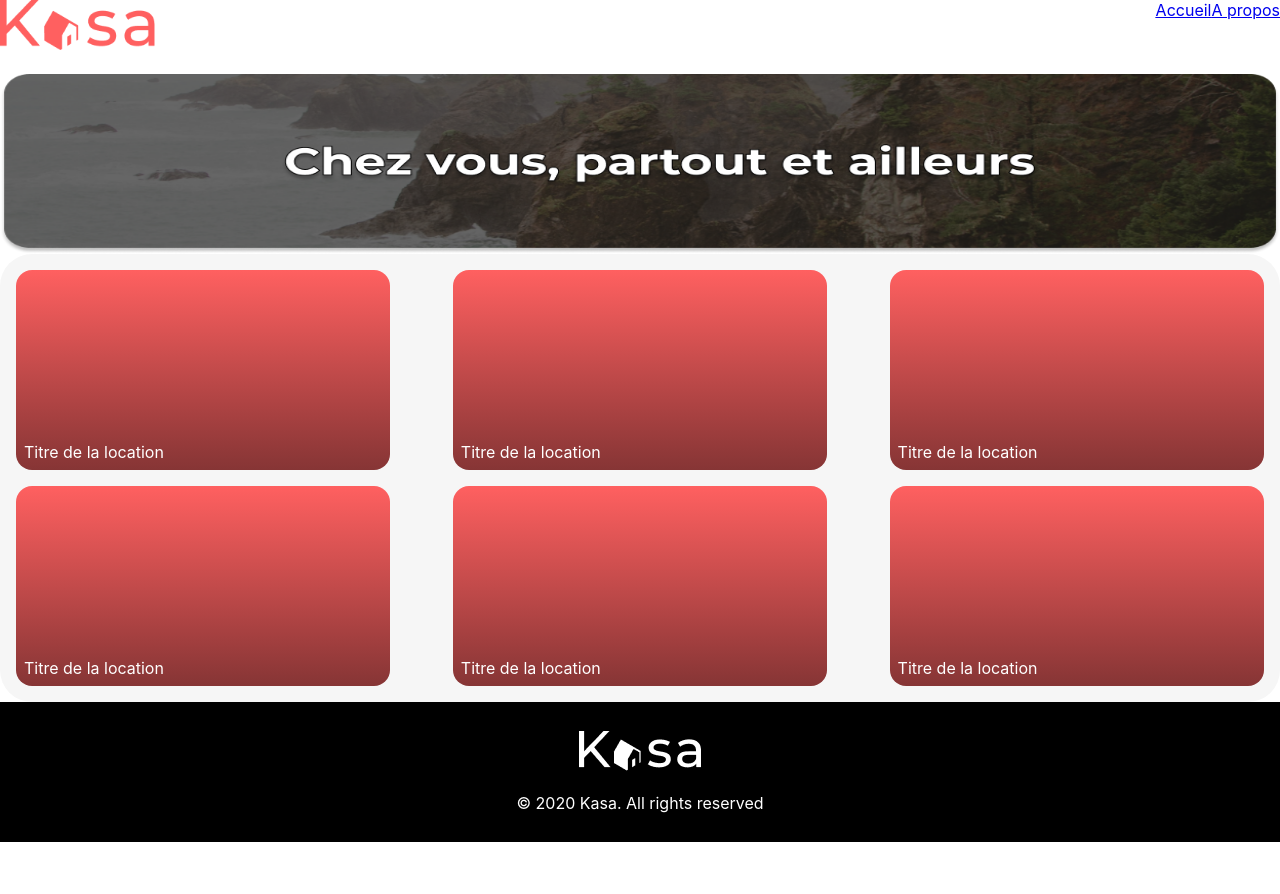
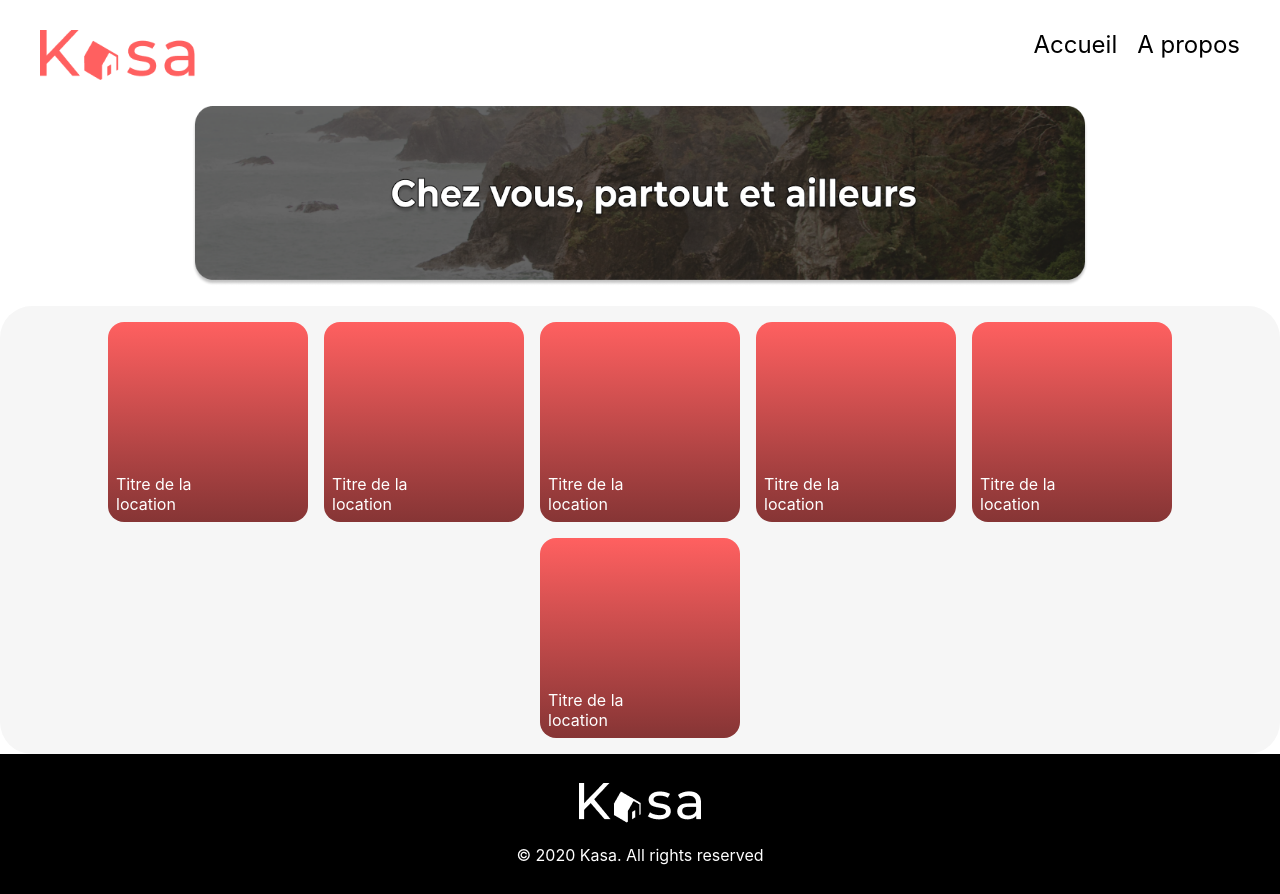
Before and after one commit to LabatiJulien/kasa, a React (Create React App) app: page / in a window 1280 px wide. Before the commit the page ends 842 px from the top, so only its background shows below. Built offline with nearby package versions, Linux system fonts and the light colour scheme.

Commit message:
Build page 404+Ajustement mise en page accueil

```diff
--- a/src/App.css
+++ b/src/App.css
@@ -2,16 +2,23 @@
 .navbar-brand-custom {
   display: flex;
   justify-content: space-between;
+  text-decoration: none;
+  font-size: 24px;
+  font-weight: medium;
+  margin-top: 30px;
+  margin-left: 40px;
+  margin-right: 40px;
 }
 
 .menu-items {
   display: flex;
 }
 
-.menu-item {
+.menu-item  {
   margin-right: 50px;
   color: black;
   font-family: 'Montserrat', sans-serif;
   font-size: 20px;
   margin-top: 20px;
+
 }
--- a/src/App.jsx
+++ b/src/App.jsx
@@ -17,10 +17,11 @@ function App() {
                 alt="Logo Kasa"
               />
             </div>
-            <div className="menu-items">
-            <Link to={`/flat`} >Accueil</Link>
-            <Link to={`/about`}>A propos</Link>
-            </div>
+            <div className="menu-items" style={{ display: 'flex', gap: '20px'}}>
+            <Link to={`/flat`} style={{ color: 'black', textDecoration: 'none', fontSize: '24px' }}>Accueil</Link>
+  <Link to={`/about`} style={{ color: 'black', textDecoration: 'none', fontSize: '24px' }}>A propos</Link>
+</div>
+
           </Navbar.Brand>
         </Container>
       </Navbar>
--- a/src/components/Apartement.css
+++ b/src/components/Apartement.css
@@ -6,6 +6,7 @@
     align-items: end;
     min-width: 200px;
     min-height: 200px;
+
 }
 @media screen and (width <= 768px) {
     .apartement {
@@ -18,4 +19,5 @@ width: 50%;
 margin-inline-start: 0.5rem;
 margin-block-end: 0.5rem;
 color: white;
+
 }
--- a/src/components/ApartementGrid.css
+++ b/src/components/ApartementGrid.css
@@ -6,7 +6,7 @@
     flex-wrap: wrap;
     gap: 1rem;
     padding: 1rem;
-    justify-content:space-between ;
+    justify-content:center ;
 }
 
 @media screen and (width <=768px) {
--- a/src/components/Apartements.jsx
+++ b/src/components/Apartements.jsx
@@ -1,10 +1,14 @@
 import React from 'react'
 import './Apartement.css'
+import {Link } from "react-router-dom";
+
 function Apartements() {
   return (
+    <Link to={`/flat`} style={{textDecoration: 'none'}}>
     <div className='apartement'>
      <div className='apartementSubtitle'>Titre de la location</div>
       </div>
+      </Link>
   )
 }
 
--- a/src/components/Banner.css
+++ b/src/components/Banner.css
@@ -1,8 +1,9 @@
 .banner-image {
+  max-width: 70%;
     width: 100%;
     height: 180px;
     display: flex;
     justify-content: center;
     align-items: center;
-  margin-top: 20px;
+    margin: 20px auto;
   }
--- a/src/index.css
+++ b/src/index.css
@@ -11,3 +11,17 @@ code {
   font-family: source-code-pro, Menlo, Monaco, Consolas, 'Courier New',
     monospace;
 }
+
+.error-title {
+  color: #ff6060;
+  font-size: 288px;
+  font-weight: bold;
+  text-align: center;
+}
+
+.error-subtitle {
+  color: #ff6060;
+  font-size: 36px;
+  font-weight: medium;
+  text-align: center;
+}
--- a/src/index.js
+++ b/src/index.js
@@ -7,11 +7,43 @@ import {
 import './index.css';
 import App from './App';
 import reportWebVitals from './reportWebVitals';
+import { Navbar, Container } from 'react-bootstrap';
+import {Link } from "react-router-dom";
+import Footer from './components/Footer.jsx';
 
 const router = createBrowserRouter([
   {
     path: "/",
     element: <App/>,
+    errorElement: (
+      <div>
+        <Navbar bg="light" expand="lg">
+          <Container>
+            <Navbar.Brand href="#home" className="navbar-brand-custom">
+              <div className="logo">
+                <img
+                  src={`${process.env.PUBLIC_URL}/logo.png`}
+                  height="50"
+                  alt="Logo Kasa"
+                />
+              </div>
+              <div className="menu-items" style={{ display: 'flex', gap: '20px' }}>
+                <Link to={`/flat`} style={{ color: 'black', textDecoration: 'none', fontSize: '24px' }}>Accueil</Link>
+                <Link to={`/about`} style={{ color: 'black', textDecoration: 'none', fontSize: '24px' }}>A propos</Link>
+              </div>
+            </Navbar.Brand>
+          </Container>
+        </Navbar>
+        <div>
+          <h1 className="error-title">404</h1>
+          <h2 className="error-subtitle">Oups, La page que vous demandez n'existe pas</h2>
+          <div style={{ textAlign: 'center' }}>
+          <Link to={`/`} style={{ color: 'black', fontWeight: 'medium', textAlign: 'center', fontSize: '18px' }}>Retourner sur la page d’accueil</Link>
+          </div>
+        </div>
+        <Footer/>
+      </div>
+    )
   },
 
 {
@@ -22,11 +54,6 @@ const router = createBrowserRouter([
 {
   path: "/about",
   element: <h1> A propos</h1>
-},
-
-{
-  path: "/404",
-  element: <h1> 404</h1>
 },
 
 ]);
```
